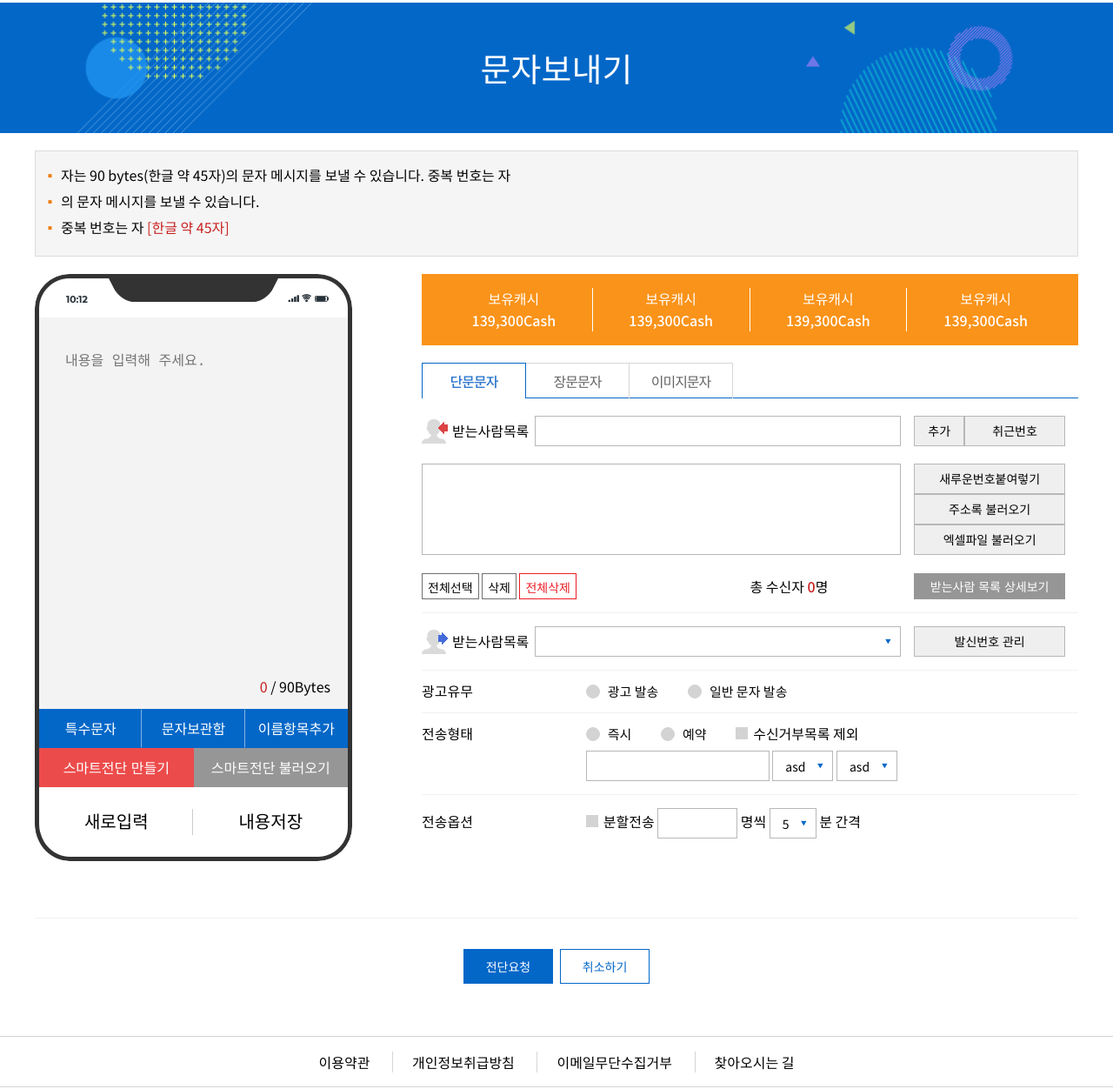
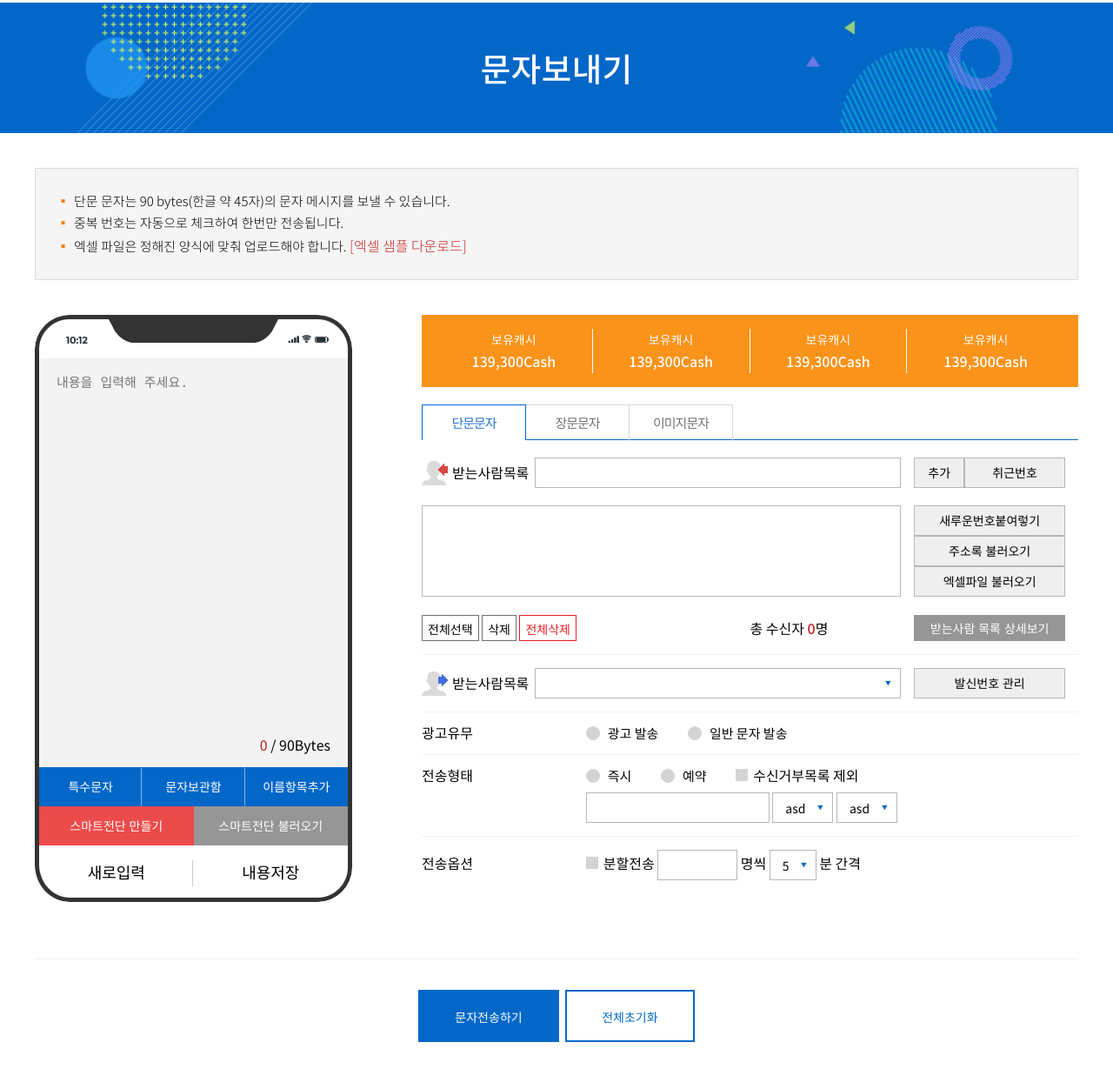
Before and after one commit to eyemgdi-dral/eyemgdi-dral.github.io, a plain HTML site: page html/page-12.html in a window 1280 px wide. Shown: the part 102-1354 px from the top of the page at 87% size. Drawn offline with nearby package versions, Linux system fonts and the light colour scheme; files whose address does not match are found by name.

Commit message:
msg send font-size fix ( img text exists! )

```diff
--- a/CSS/default.css
+++ b/CSS/default.css
@@ -702,6 +702,16 @@ input[type="radio"] + label:after{
 .btn_150_ol{color: #000000;background-color:#ffffff;border:1px solid #ef791a;}
 .btn_160_ol{color: #000000;background-color:#ffffff;border:1px solid #fae100;}
 
+.btn_big{
+    line-height: 60px;
+    height: 60px;
+    font-size: 15px;
+    padding-left: 40px;
+    padding-right: 40px;
+    border-width: 2px;
+    font-weight: 400;
+}
+
 .before_save { display: inline-block; width: 100%; height: 60px; line-height: 60px; text-align: center; background-color: #252525; color: #ffffff; font-size: 17px;}
 .before_save img {position: relative; top: 5px; margin-right: 10px;}
 
@@ -878,13 +888,13 @@ canvas {max-width: 100%; max-height: 100%;}
 .tab_wrap .tabs{float: left;}
 .tab_wrap .tabs:nth-child(n+2){margin-left: -1px;}
 .tab_wrap .tabs a{
-    display: block;width: 160px;border-right: 1px solid #d7d7d7; border-top: 1px solid #d7d7d7;border-left: 1px solid #d7d7d7;text-align: center;font-size: 16px;color: #636363;line-height: 50px;position: relative;z-index: 2;
-    letter-spacing: -1px;
+    display: block;width: 160px;border-right: 1px solid #d7d7d7; border-top: 1px solid #d7d7d7;border-left: 1px solid #d7d7d7;text-align: center;font-size: 15px;color: #636363;line-height: 50px;position: relative;z-index: 2;
+    letter-spacing: -1px; font-weight: 300;
 }
 .tab_wrap.sm .tabs a{
     width: 120px; line-height: 40px;
 }
-.tab_wrap .tabs a.on{border: 1px solid #0367c8;background: #ffffff;color: #2974cc;border-bottom: 0;z-index: 3;font-weight: bold;}
+.tab_wrap .tabs a.on{border: 1px solid #0367c8;background: #ffffff;color: #2974cc;border-bottom: 0;z-index: 3;font-weight: 400; font-size: 15px}
 #menu-select {display: none; width: 100%;}
 @media (max-width: 1200px) {
     .tab_wrap.col_2 li{width: 50%;}
--- a/CSS/style.css
+++ b/CSS/style.css
@@ -129,7 +129,7 @@ footer p span {
     line-height: 150px;
     text-align: center;
     color: white;
-    /*font-weight:bold;*/
+    font-weight:bold;
     font-size: 38px;
 }
 
@@ -534,20 +534,25 @@ footer p span {
     padding: 15px;
 }
 
-.box.type1 {
+.box.type1{
     background: #f5f5f5;
     border: 1px solid #dbdbdb;
-}
-
+    padding:30px;
+}
+
+.box.type1 ul li{
+    font-size: 15px;
+    font-weight: 100;
+    padding-left: 15px;
+    margin-bottom: 10px;
+}
+.box.type1 ul li:last-child{
+    margin-bottom: 0;
+}
 .box.type2 {
     background: #fa9319;
     border: 1px solid #fa9319;
     color: #fff;
-}
-
-.box.type1 ul li {
-    line-height: 25px;
-    padding-left: 15px;
 }
 
 ul.dotted li::before {
@@ -620,7 +625,7 @@ ul.dotted.square li::before {
     margin-top: 45px;
     border-top: #cccccc;
     border-bottom: #cccccc;
-    height: 450px;
+    height: 470px;
 }
 
 .phone.kakao .text-con {
@@ -668,7 +673,9 @@ ul.dotted.square li::before {
     border: none;
     resize: none;
     background: #f3f3f3;
-    padding: 30px;
+    padding: 20px;
+    line-height: 20px;
+    font-size: 15px;
     /*margin-top:50px;*/
 }
 
@@ -706,6 +713,7 @@ ul.dotted.square li::before {
     height: 45px;
     line-height: 45px;
     color: #fff;
+    font-size: 14px;
 }
 
 .btn-1-2 {
@@ -730,10 +738,11 @@ ul.dotted.square li::before {
 
 .phone-btn-con .btn-phone {
     background: transparent;
-    height: 80px;
-    line-height: 80px;
-    font-size: 20px;
+    height: 65px;
+    line-height: 65px;
+    font-size: 18px;
     color: #000;
+    font-weight: 400;
 }
 
 .phone-btn-con .btn-phone:last-child {
@@ -748,7 +757,7 @@ ul.dotted.square li::before {
     width: 1px;
     position: absolute;
     left: -2px;
-    top: 25px;
+    top: 17px;
 }
 
 .phone .size-con {
@@ -781,6 +790,7 @@ ul.dotted.square li::before {
     border-right: 1px solid #fff;
     padding: 0 25px;
     width: 25%;
+    font-size: 14px;
 }
 
 .list.type1 li:last-child {
@@ -1326,7 +1336,7 @@ input[type=file] {
 .menu-quick{
     position:absolute;
     top:230px;
-    left: calc(100% + 80px);
+    left: calc(100% + 30px);
     width: 125px;
     text-align: center;
 }
--- a/html/page-12.html
+++ b/html/page-12.html
@@ -11,22 +11,20 @@
 <body>
 <header></header>
 
-<div class="page-title">
-    <h1>문자보내기</h1>
-</div>
+<h1 class="page-title">문자보내기</h1>
 
 <div class="container">
-    <hr class="hr_20">
+    <hr class="hr_40">
 
     <div class="box type1">
         <ul class="dotted dotted-yellow square">
-            <li>자는 90 bytes(한글 약 45자)의 문자 메시지를 보낼 수 있습니다. 중복 번호는 자</li>
-            <li>의 문자 메시지를 보낼 수 있습니다.</li>
-            <li>중복 번호는 자 <span class="text-red">[한글 약 45자]</span></li>
+            <li>단문 문자는 90 bytes(한글 약 45자)의 문자 메시지를 보낼 수 있습니다.</li>
+            <li>중복 번호는 자동으로 체크하여 한번만 전송됩니다.</li>
+            <li>엑셀 파일은 정해진 양식에 맞춰 업로드해야 합니다.  <span class="text-red">[엑셀 샘플 다운로드]</span></li>
         </ul>
     </div>
 
-    <hr class="hr_20">
+    <hr class="hr_40">
 
     <div class="phone">
         <div class="text-con">
@@ -196,8 +194,8 @@
     <hr class="divider">
 
     <div class="btn_box">
-        <button type="submit" class="bri_btn btn_30">전단요청</button>
-        <button type="submit" class="bri_btn btn_30_ol">취소하기</button>
+        <button type="submit" class="bri_btn btn_30 btn_big">문자전송하기</button>
+        <button type="submit" class="bri_btn btn_30_ol btn_big">전체초기화</button>
     </div>
 
 </div>
```
